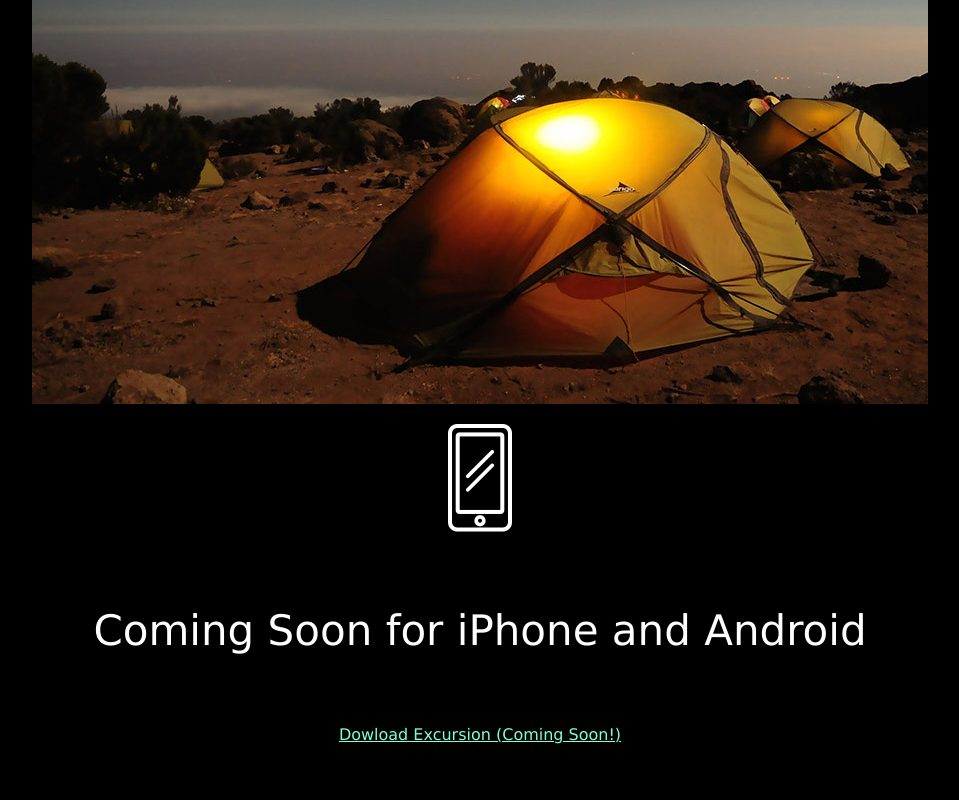
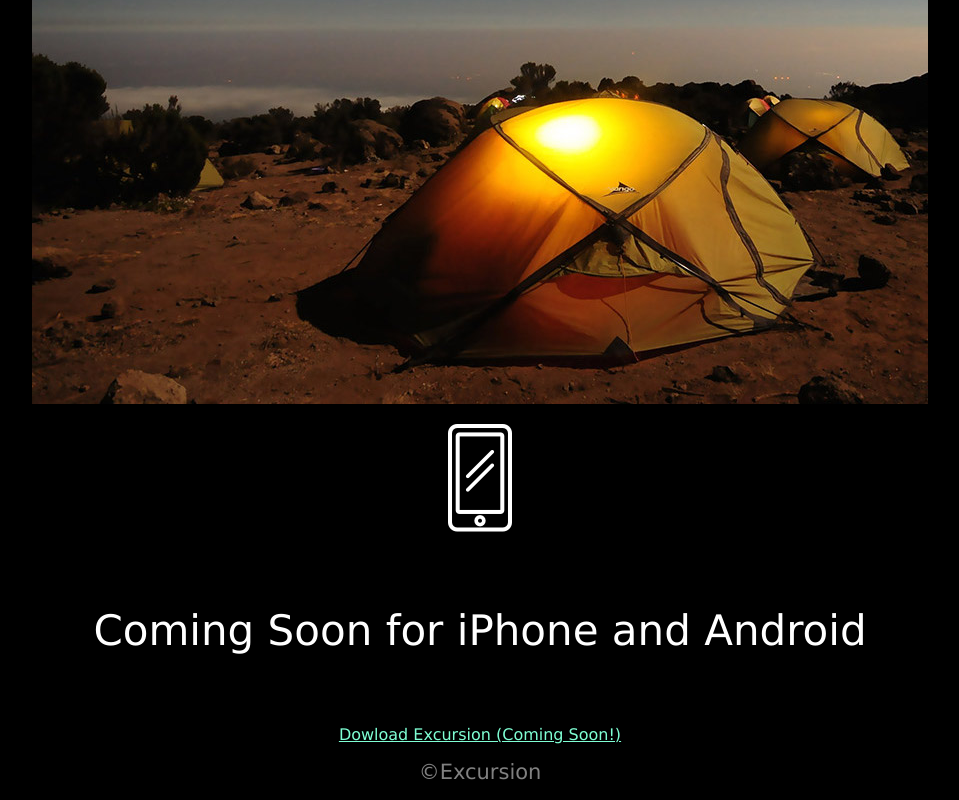
Before and after one commit to jobroco4/excursion, a plain HTML site: page index.html in a window 1280 px wide. Shown: the part 608-1408 px from the top of the page, without its empty margins (160-1119 px from the left). Before the commit the page ends 1368 px from the top, so only its background shows below. Drawn offline with Linux system fonts and the light colour scheme.

Commit message:
added copyright text

```diff
--- a/index.html
+++ b/index.html
@@ -17,8 +17,9 @@
   <h4 class="header--quaternary">Excursion remembers places you like, and recommends new points of interest around you.</h4>
   <p><img src="resources/images/camp.jpg"></p>
   <p><img src="resources/images/phone.png"></p>
-
   <h5 class="header--secondary">Coming Soon for iPhone and Android</h5>
   <p><a class="link--cta" href="">Dowload Excursion (Coming Soon!)</a></p>
+  <p><a class="header--copyright">&#169;Excursion</a></p>
+
 </body>
 </html>
--- a/resources/css/style.css
+++ b/resources/css/style.css
@@ -24,6 +24,13 @@ body {
     color: gray;
 }
 
+.header--copyright {
+    font-weight: normal;
+    font-size: 21px;
+    color: gray;
+    text-align: right;
+}
+
 /* links */
 
 .link--cta {
```
